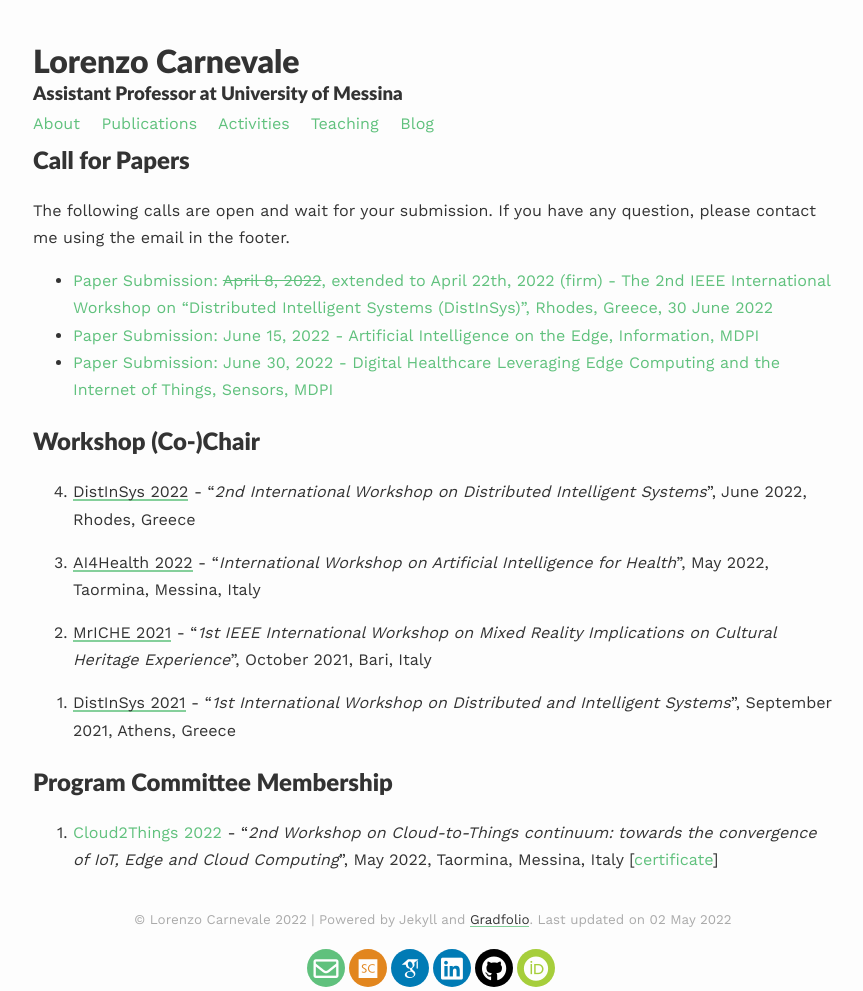
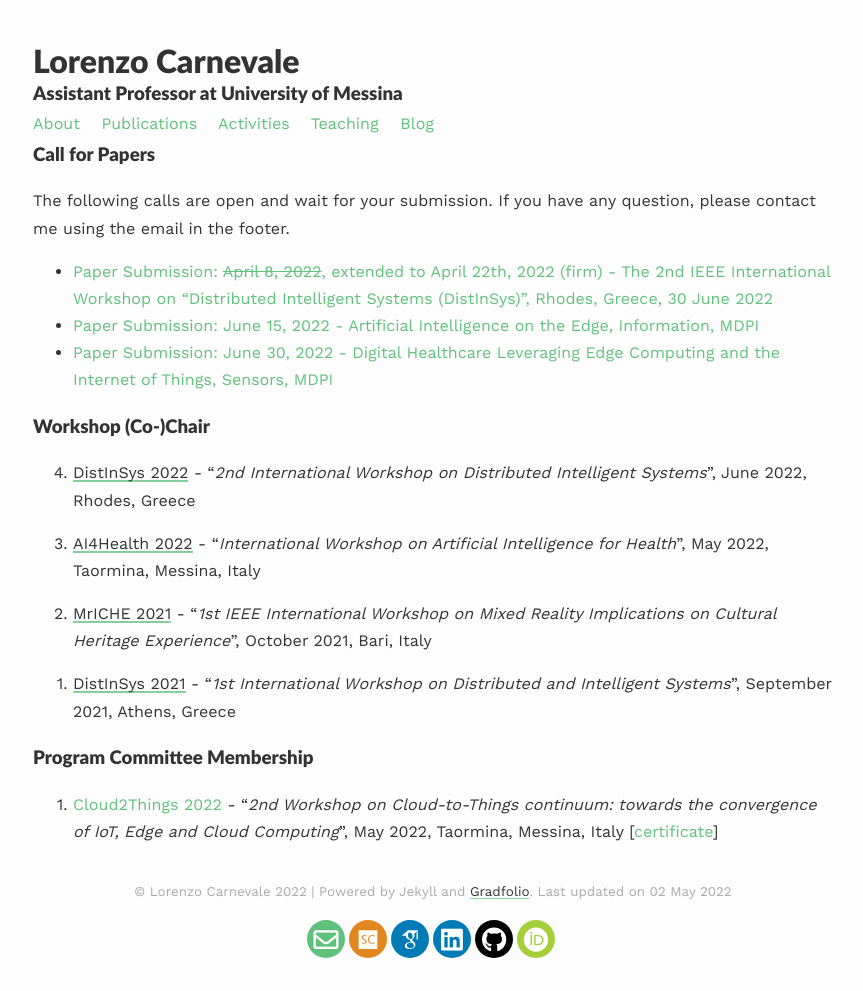
Before and after one commit to lcarnevale/lcarnevale.github.io, a Jekyll site: the page built from _pages/activities.md, in a window 1280 px wide. Shown: the whole page, without its empty margins (207-1070 px from the left). Built offline with Jekyll 4.4.1, drawn with Linux system fonts in a browser that asks for light colours; nearby versions of some CDN libraries; some web fonts are replaced; after the commit the page ends 964 px from its top, so only the background shows below that.

Commit message:
change section title size

```diff
--- a/_pages/activities.md
+++ b/_pages/activities.md
@@ -5,14 +5,14 @@ permalink: /activities/
 published: true
 ---
 
-## Call for Papers
+### Call for Papers
 The following calls are open and wait for your submission. If you have any question, please contact me using the email in the footer.
 
 - [Paper Submission: <strike>April 8, 2022</strike>, extended to April 22th, 2022 (firm) - The 2nd IEEE International Workshop on "Distributed Intelligent Systems (DistInSys)", Rhodes, Greece, 30 June 2022](https://fcrlab.unime.it/calls/distinsys2022)
 - [Paper Submission: June 15, 2022 - Artificial Intelligence on the Edge, Information, MDPI](https://www.mdpi.com/journal/information/special_issues/AI_on_the_edge)
 - [Paper Submission: June 30, 2022 - Digital Healthcare Leveraging Edge Computing and the Internet of Things, Sensors, MDPI](https://www.mdpi.com/journal/sensors/special_issues/digihealth_IoT)
 
-## Workshop (Co-)Chair
+### Workshop (Co-)Chair
 0. [DistInSys 2022](https://fcrlab.unime.it/calls/distinsys2022) - "<i>2nd International Workshop on Distributed Intelligent Systems</i>", June 2022, Rhodes, Greece
 
 0. [AI4Health 2022](https://www.ai4health.icar.cnr.it) - "<i>International Workshop on Artificial Intelligence for Health</i>", May 2022, Taormina, Messina, Italy
@@ -22,6 +22,6 @@ The following calls are open and wait for your submission. If you have any quest
 0. [DistInSys 2021](https://fcrlab.unime.it/calls/distinsys2021) - "<i>1st International Workshop on Distributed and Intelligent Systems</i>", September 2021, Athens, Greece
 {: reversed="reversed"}
 
-## Program Committee Membership
+### Program Committee Membership
 0. [Cloud2Things 2022](https://cloud2things2022.netsons.org/) - "<i>2nd Workshop on Cloud-to-Things continuum: towards the convergence of IoT, Edge and Cloud Computing</i>", May 2022, Taormina, Messina, Italy [[certificate](https://drive.google.com/file/d/1tR7AiEKAzVlR0Z5y8EHwjZcD36Pztheb/view?usp=sharing)]
 {: reversed="reversed"}
```
